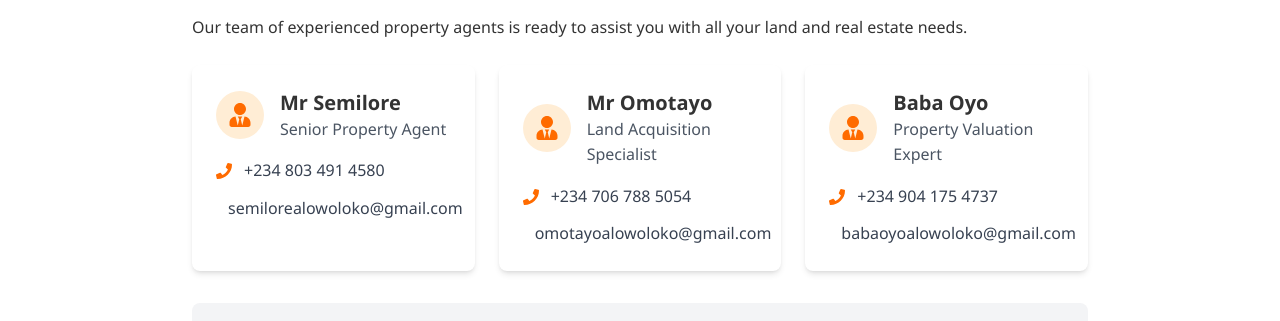
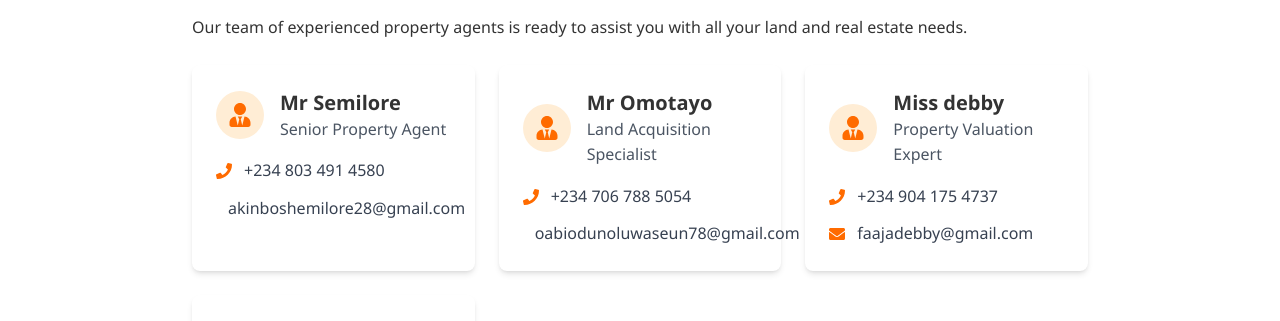
Before and after one commit to Fawas124/Alowoloko-Global, a React (Vite) app: page /agent-contact in a window 1280 px wide. Shown: the part 621-942 px from the top of the page. Built offline with nearby package versions, Linux system fonts and the light colour scheme.

Commit message:
Alowoloko

```diff
--- a/src/pages/AgentContact.jsx
+++ b/src/pages/AgentContact.jsx
@@ -7,21 +7,27 @@ const AgentContact = () => {
       name: "Mr Semilore",
       position: "Senior Property Agent",
       phone: "+234 803 491 4580",
-      email: "semilorealowoloko@gmail.com",
+      email: "akinboshemilore28@gmail.com",
     },
     {
       id: 2,
       name: "Mr Omotayo",
       position: "Land Acquisition Specialist",
       phone: "+234 706 788 5054",
-      email: "omotayoalowoloko@gmail.com",
+      email: "oabiodunoluwaseun78@gmail.com",
     },
     {
       id: 3,
+      name: "Miss debby",
+      position: "Property Valuation Expert",
+      phone: "+234 904 175 4737",
+      email: "faajadebby@gmail.com",
+    },
+    {
+      id: 4,
       name: "Baba Oyo",
       position: "Property Valuation Expert",
       phone: "+234 904 175 4737",
-      email: "babaoyoalowoloko@gmail.com",
     },
   ];
 
```
